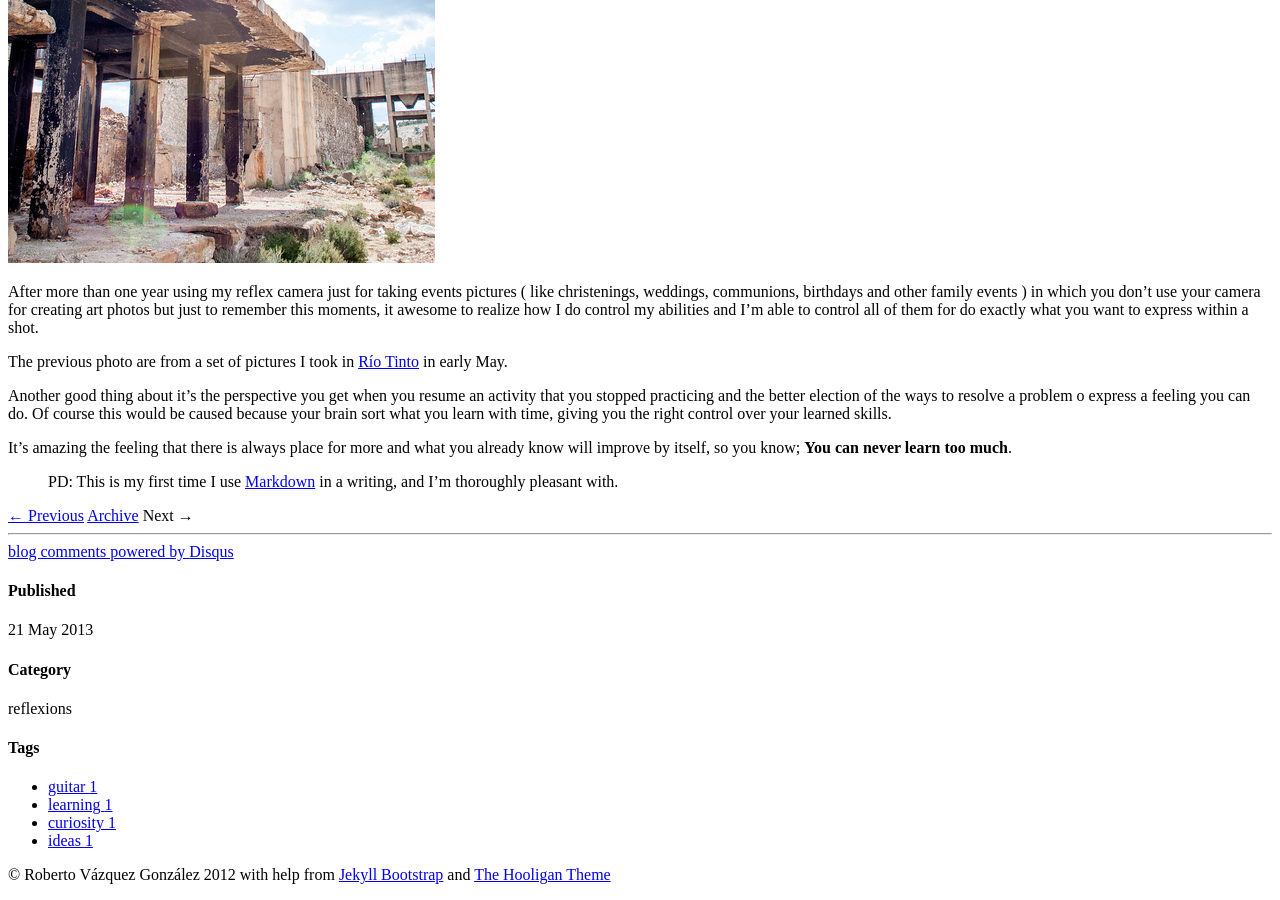
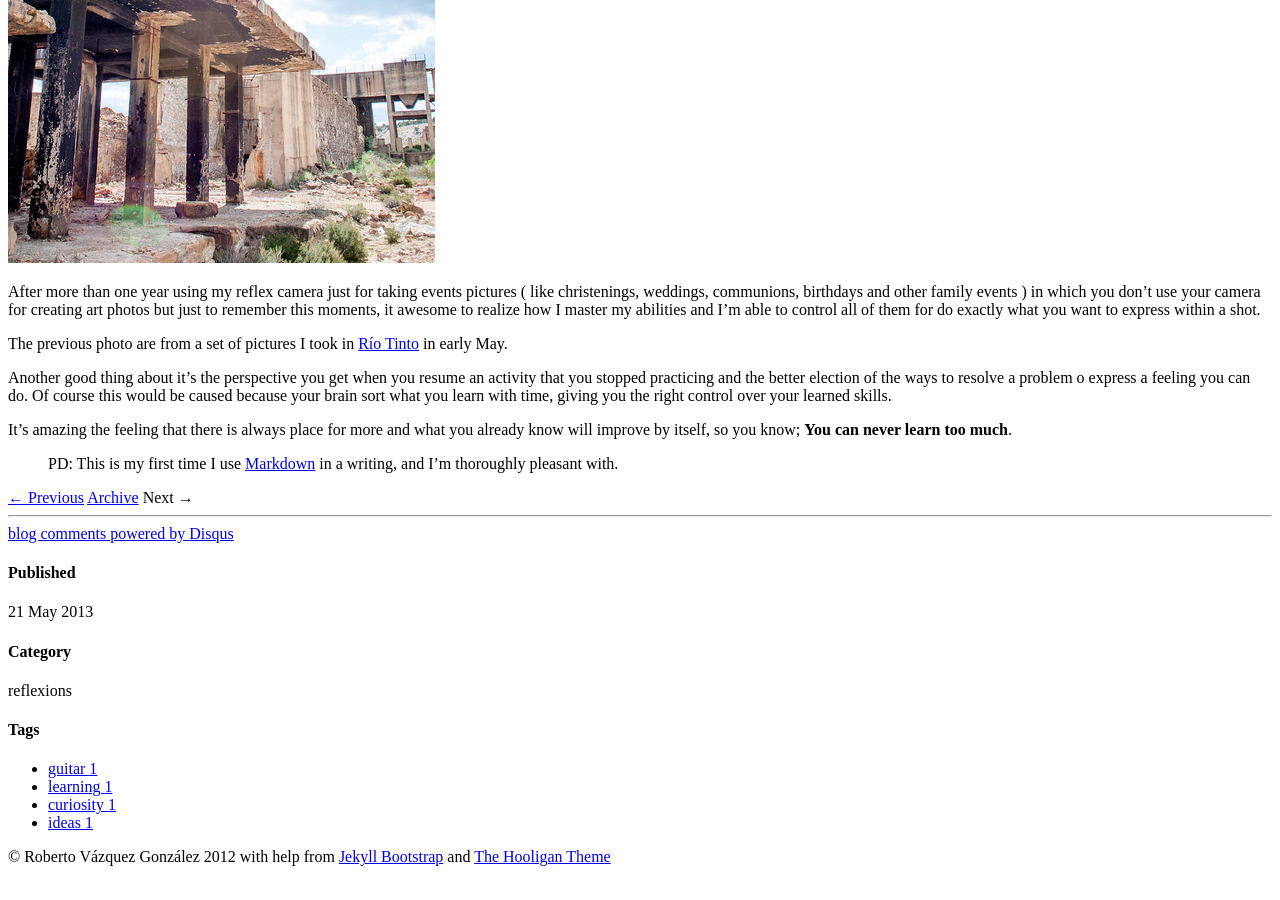
Before and after one commit to robertovg/robertovg.github.com, a Jekyll site: the page built from _posts/2013-05-21-were-like-wine-we-get-better-with-time.md, in a window 1280 px wide and 900 px high, scrolled down 1215 px. Built offline with Jekyll 4.4.1, drawn with Linux system fonts in a browser that asks for light colours; nearby versions of some CDN libraries; library files that are not in the unit come from our copies; a script that is not in the unit is left out; comment, search, counter and statistics services are not loaded.

Commit message:
Little corrections

```diff
--- a/_posts/2013-05-21-were-like-wine-we-get-better-with-time.md
+++ b/_posts/2013-05-21-were-like-wine-we-get-better-with-time.md
@@ -28,7 +28,7 @@ Even more astonish is what happen with the guitar and songs I learned with, with
 
 <a href="http://www.flickr.com/photos/robertovg24/sets/72157633511463587/" target="_blank"><img id="rioTinto" src="{{site.production_url}}//images/posts/ruinas-riotinto.jpg" /></a>
 
-After more than one year using my reflex camera just for taking events pictures ( like christenings, weddings, communions, birthdays and other family events ) in which you don't use your camera for creating art photos but just to remember this moments, it awesome to realize how I do control my abilities and I'm able to control all of them for do exactly what you want to express within a shot.
+After more than one year using my reflex camera just for taking events pictures ( like christenings, weddings, communions, birthdays and other family events ) in which you don't use your camera for creating art photos but just to remember this moments, it awesome to realize how I master my abilities and I'm able to control all of them for do exactly what you want to express within a shot.
 
 The previous photo are from a set of pictures I took in <a href="http://www.flickr.com/photos/robertovg24/sets/72157633511463587/" target="_blank">Río Tinto</a> in early May.
 
```
